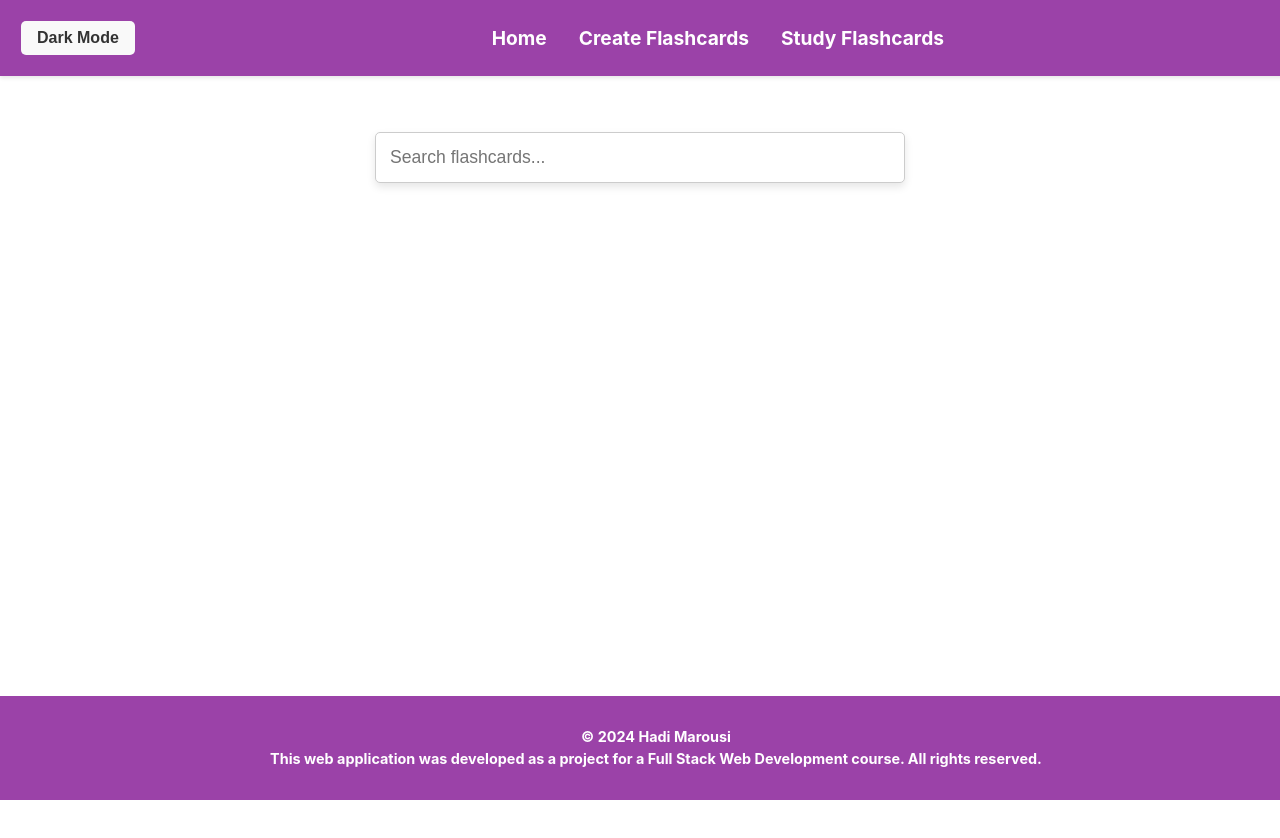
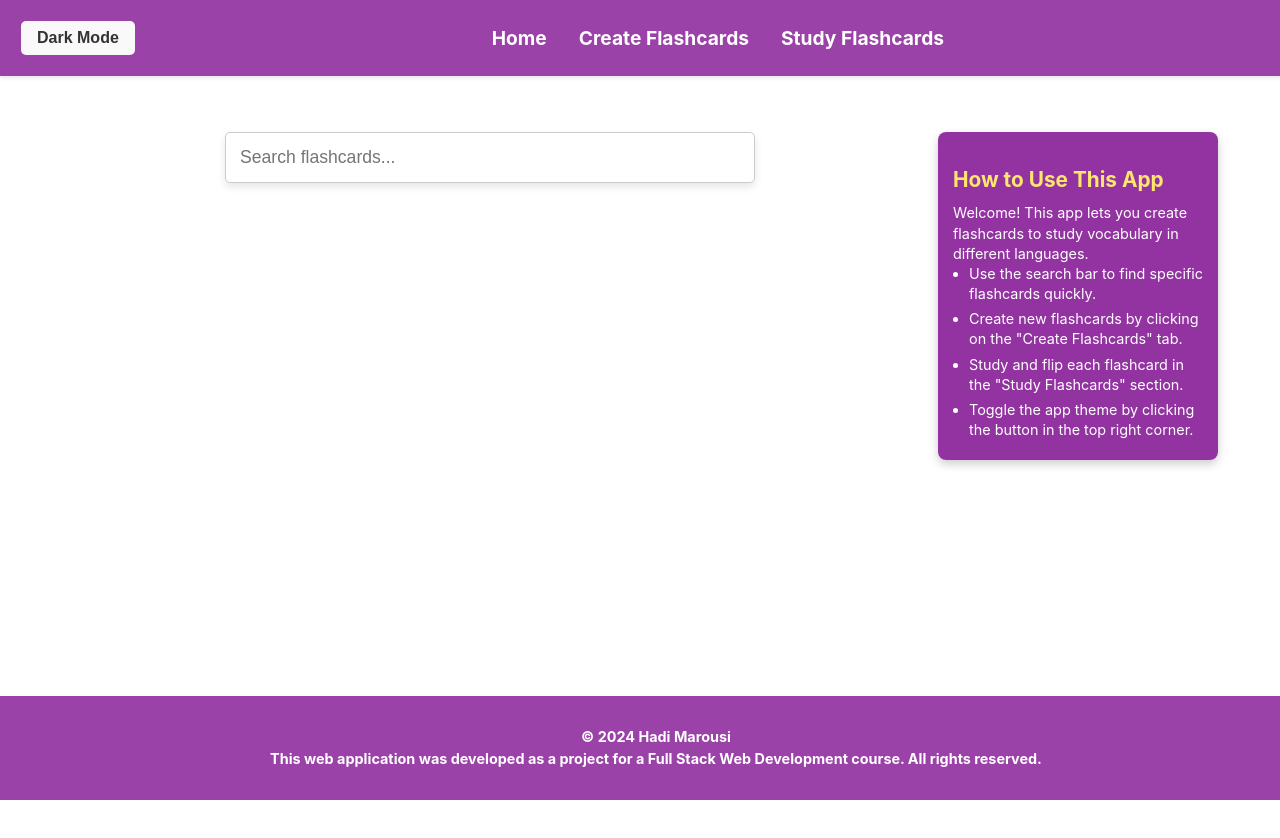
Before and after one commit to Hadi-Maro/language-flashcard-spa-v2-React, a React (Vite) app: page / in a window 1280 px wide. Shown: the top 838 px of the page. Built offline with nearby package versions, Linux system fonts and the light colour scheme.

Commit message:
Style Update: Improved Home Page Layout and Info Box Positioning

```diff
--- /dev/null
+++ b/src/components/InfoBox.jsx
@@ -0,0 +1,20 @@
+// InfoBox.jsx
+import React from 'react';
+import '../styles/Home.css';
+
+const InfoBox = () => {
+  return (
+    <div className="info-box">
+      <h2>How to Use This App</h2>
+      <p>Welcome! This app lets you create flashcards to study vocabulary in different languages.</p>
+      <ul>
+        <li>Use the search bar to find specific flashcards quickly.</li>
+        <li>Create new flashcards by clicking on the "Create Flashcards" tab.</li>
+        <li>Study and flip each flashcard in the "Study Flashcards" section.</li>
+        <li>Toggle the app theme by clicking the button in the top right corner.</li>
+      </ul>
+    </div>
+  );
+};
+
+export default InfoBox;
--- a/src/pages/Home.jsx
+++ b/src/pages/Home.jsx
@@ -1,6 +1,7 @@
 // Home.jsx
 
 import React, { useState } from 'react';
+import InfoBox from '../components/InfoBox';
 import '../styles/Home.css';
 
 const Home = ({ flashcards, removeFlashcard, editFlashcard }) => {
@@ -13,6 +14,7 @@ const Home = ({ flashcards, removeFlashcard, editFlashcard }) => {
 
   return (
     <div className="home-container">
+      <InfoBox />
       <div className="search-bar">
         <input
           type="text"
--- a/src/styles/Home.css
+++ b/src/styles/Home.css
@@ -5,6 +5,7 @@
     padding: 20px;
     max-width: 1200px;
     margin: 0 auto;
+    position: relative;
 }
 
 /* Style for the search bar */
@@ -33,9 +34,10 @@
 /* Flashcards grid layout */
 .flashcards-grid {
     display: grid;
-    grid-template-columns: repeat(auto-fit, minmax(200px, 1fr)); /* Fully responsive grid setup */
+    grid-template-columns: repeat(auto-fit, minmax(200px, 1fr));
     gap: 15px;
     padding-top: 10px;
+    margin-right: 270px; /* Ensures grid doesn't overlap with the info-box */
 }
 
 /* Individual flashcard styling */
@@ -67,9 +69,53 @@
     color: #666;
 }
 
+/* InfoBox styling - positioned on the side */
+.info-box {
+    float: right;
+    width: 250px;
+    padding: 15px;
+    background-color: rgba(128, 16, 145, 0.85);
+    color: white;
+    border-radius: 8px;
+    box-shadow: 0 4px 10px rgba(0, 0, 0, 0.2);
+    font-size: 0.9rem;
+    text-align: left;
+    margin-left: 20px;
+}
+
+.info-box h2 {
+    font-size: 1.3rem;
+    color: #ffe66d;
+    margin-bottom: 8px;
+}
+
+.info-box p,
+.info-box ul {
+    margin: 0;
+    padding: 0;
+    line-height: 1.4;
+}
+
+.info-box ul {
+    list-style-type: disc;
+    padding-left: 1rem;
+}
+
+.info-box ul li {
+    font-size: 0.9rem;
+    margin-bottom: 5px;
+}
+
 /* Responsive adjustments */
 @media (max-width: 768px) {
     .flashcards-grid {
-      grid-template-columns: repeat(auto-fit, minmax(150px, 1fr)); /* Smaller cards on smaller screens */
+        grid-template-columns: repeat(auto-fit, minmax(150px, 1fr));
+        margin-right: 0; /* Remove right margin for small screens */
+    }
+
+    .info-box {
+        float: none;
+        width: 100%;
+        margin: 20px 0;
     }
 }
```
Lines whose indentation alone changed are shown as unchanged.
